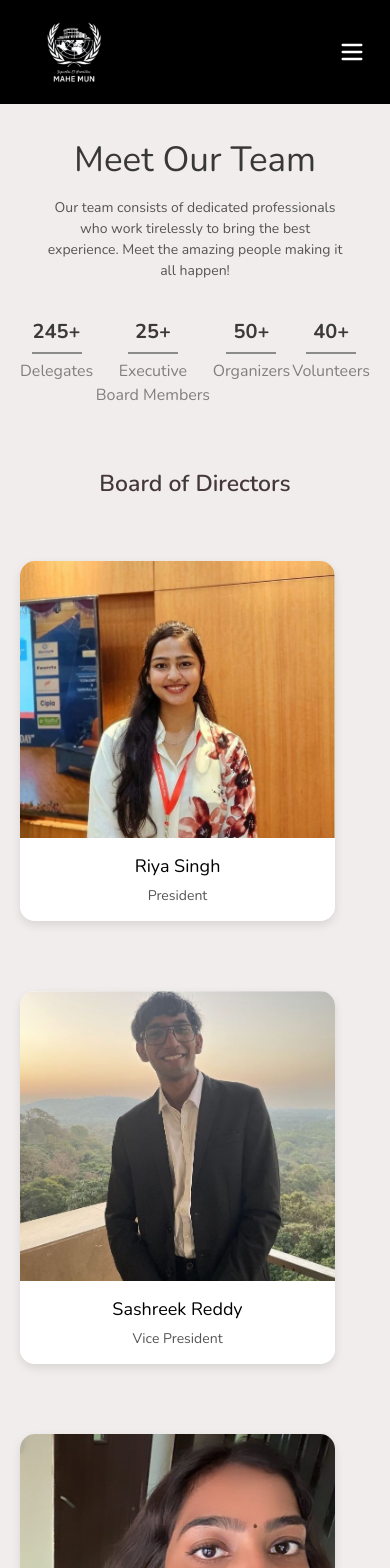
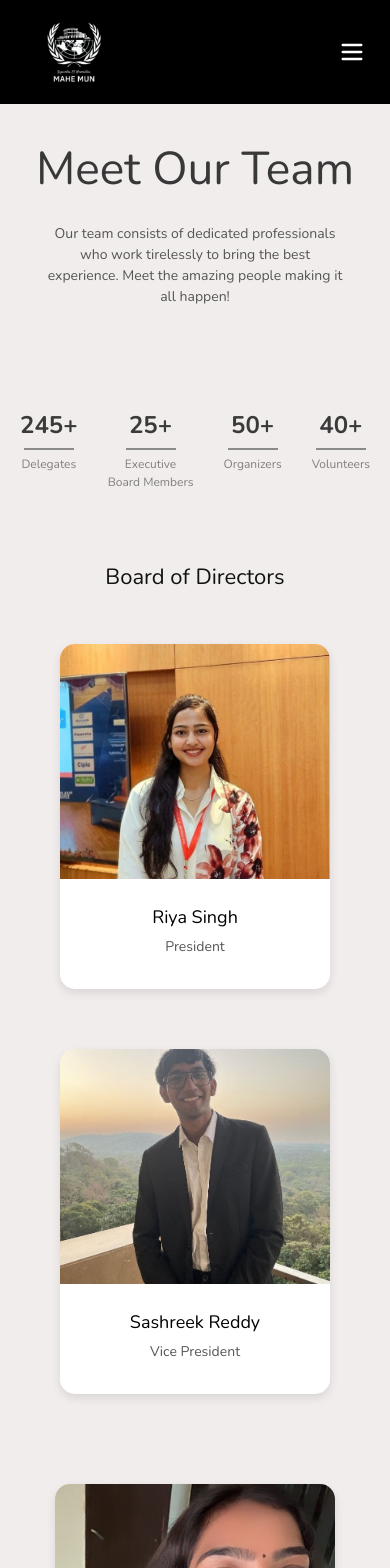
Before and after one commit to Mohak-Singhal/Mahe-Mun-2025-Website, a React (Vite) app: page /team in a window 390 px wide. Shown: the top 1568 px of the page. Built offline with nearby package versions, Linux system fonts and the light colour scheme.

Commit message:
made page responsive

```diff
--- a/src/pages/team.jsx
+++ b/src/pages/team.jsx
@@ -1,4 +1,3 @@
-
 import React, { useEffect, useRef, useState } from "react";
 import { Linkedin } from "lucide-react";
 import "../styles/team.css";
@@ -27,7 +26,6 @@ const Team = () => {
     const [visibleCards, setVisibleCards] = useState([]);
     const [counts, setCounts] = useState(stats.map(() => 0));
     const observerRef = useRef(null);
-
 
     useEffect(() => {
         observerRef.current = new IntersectionObserver(
@@ -72,9 +70,6 @@ const Team = () => {
                     <h1 className="heading">Meet Our Team</h1>
                     <div className="divider"></div>
                 </div>
-
-                {}
-
                 <p className="description">
                     Our team consists of dedicated professionals who work tirelessly to bring the best
                     experience. Meet the amazing people making it all happen!
@@ -88,10 +83,9 @@ const Team = () => {
                             <p>{stat.label}</p>
                         </div>
                     ))}
-                    </div>
+            </div>
 
-            {}
-            <h2 class="board_heading">Board of Directors</h2>
+            <h2 className="board_heading">Board of Directors</h2>
             <div className="first-row">
                 {teamMembers.slice(0, 2).map((member, index) => (
                     <div
@@ -112,7 +106,6 @@ const Team = () => {
                 ))}
             </div>
 
-            {}
             <div className="grid-container">
                 {teamMembers.slice(2).map((member, index) => (
                     <div
@@ -133,8 +126,8 @@ const Team = () => {
                 ))}
             </div>
         </div>
-        <Footer/>
-        </>
+        <Footer />
+      </>
     );
 };
 
--- a/src/styles/team.css
+++ b/src/styles/team.css
@@ -1,4 +1,3 @@
-/* Global Styles */
 body {
     font-family: "Nunito", sans-serif;
     font-optical-sizing: auto;
@@ -10,9 +9,8 @@ body {
 
 .header-container {
     display: flex;
-    flex-direction: column;
     align-items: center;
-    justify-content: center;
+    justify-content: space-between;
     max-width: 1100px;
     margin: 0 auto;
     padding: 20px 0;
@@ -23,14 +21,20 @@ body {
     font-weight: 300;
     color: #393838;
     margin-left: 70px;
+    text-align: center;
 }
 
 .description {
     max-width: 400px;
     font-size: 14px;
     color: #555;
+    text-align: right;
+}
+
+h2 {
     text-align: center;
-    margin-top: 15px;
+    font-size: 22px;
+    margin-top: 70px;
 }
 
 .team-container {
@@ -43,19 +47,21 @@ body {
 }
 
 .team-member {
+    flex: 1 1 250px;
+    max-width: 300px;
     overflow: hidden;
     border-radius: 15px;
     box-shadow: 0px 4px 10px rgba(0, 0, 0, 0.1);
     transition: transform 0.3s ease-in-out;
-    width: 100%;
-    max-width: 250px; /* Set a max-width to keep images from becoming too large */
     background: white;
     text-align: center;
+    position: relative;
 }
 
 .image-container {
     width: 100%;
-    overflow: hidden;
+    display: flex;
+    justify-content: center;
     position: relative;
 }
 
@@ -63,11 +69,11 @@ body {
     width: 100%;
     height: 300px;
     object-fit: cover;
-    transition: transform 0.3s ease-in-out;
+    transition: transform 0.3s ease-in-out, opacity 0.3s ease-in-out;
 }
 
 .team-member:hover .image-container img {
-    transform: scale(1.1);
+    transform: scale(1.05);
 }
 
 .linkedin-icon {
@@ -106,7 +112,41 @@ body {
     margin: 5px 0;
 }
 
-/* Stats Section Styles */
+.first-row {
+    display: flex;
+    justify-content: center;
+    gap: 50px;
+    margin-top: 50px;
+    margin-bottom: 80px;
+}
+
+.grid-container {
+    display: flex;
+    flex-wrap: wrap;
+    justify-content: center;
+    gap: 50px;
+    max-width: 900px;
+    margin: 0 auto;
+    margin-top: 60px;
+}
+
+.image-container img {
+    width: 100%;
+    height: 250px;
+    object-fit: cover;
+}
+
+.first-row .team-member {
+    width: 270px;
+    height: 320px;
+}
+
+.grid-container .team-member {
+    width: 250px;
+    height: 340px;
+    margin-bottom: 60px;
+}
+
 .stats-container {
     display: flex;
     justify-content: center;
@@ -136,91 +176,99 @@ body {
     color: #807f7f;
 }
 
-/* Mobile View Adjustments */
 @media (max-width: 768px) {
     .header-container {
+        display: flex;
+        flex-direction: column;
         padding: 10px;
     }
 
     .heading {
-        font-size: 35px; /* Increased font size for mobile */
-        margin: 0;
-        text-align: center; /* Center the heading */
+        font-size: 46px;
+        font-weight: 300;
+        color: #393838;
+        margin-left: 0;
+        margin-right: 0;
+        text-align: center;
+        width: 100%;
     }
 
+
     .description {
+        font-size: 14px;
+        color: #555;
+        text-align: center;
         max-width: 90%;
-        font-size: 14px;
-        text-align: center;
-        margin: 10px auto;
+        margin: 0 auto;
     }
 
-    /* Team member flexbox layout for mobile view */
     .team-container {
-        flex-direction: column; /* Stack team members vertically */
-        align-items: center; /* Center them horizontally */
-        gap: 60px; /* Increased gap between images */
+        display: flex;
+        flex-direction: column;
+        align-items: center;
+        width: 100%;
+        margin-top: 20px;
     }
 
-    /* Team member block styles */
     .team-member {
-        width: 90% !important; /* Full width in mobile view */
-        max-width: none; /* Remove max-width for mobile view */
-        margin-bottom: 70px; /* Space between team members */
+        width: 100%;
+        max-width: 280px;
+        display: flex;
+        flex-direction: column;
+        align-items: center;
+        margin-bottom: 10px;
+    }
+
+    .image-container {
+        display: flex;
+        justify-content: center;
+        width: 100%;
+        margin-bottom: 10px;
     }
 
     .image-container img {
-        height: auto; /* Maintain aspect ratio */
-        max-height: 300px;
+        width: 100%;
+        height: 235px;
+        object-fit: cover;
     }
 
-    /* Stats Section */
     .stats-container {
+        display: flex;
         flex-direction: row;
-        gap: 2px;
-     }
+        justify-content: center;
+        gap: 30px;
+        width: 100%;
+        margin-top: 20px;
+    }
 
     .stat {
         text-align: center;
-
     }
 
-    .stat h2 {
-        font-size: 20px;
+    .stats-container .stat h2 {
+        font-size: 24px;
     }
-    .board_heading{
-        margin-top: 60px;
-        text-align: center;
-        font-size: 23px;
-        color: #443838;
-        font-weight: 600;
-        margin-bottom: 60px;
+
+    .stats-container .stat p {
+        font-size: 12px;
     }
-    .underline {
-        width: 50px;
-        height: 2px;
-        background-color: rgb(140, 139, 139);
-        margin: 5px auto;
+
+    .first-row {
+        display: flex;
+        flex-direction: column;
+        align-items: center;
+        width: 100%;
+        height: 760px;
     }
-}
-@keyframes fadeIn {
-    from {
+
+    .team-member img {
         opacity: 0;
-        transform: translateY(30px);
+        transform: translateY(20px);
+        transition: opacity 0.5s, transform 0.5s;
     }
-    to {
+
+    .team-member.visible img {
         opacity: 1;
         transform: translateY(0);
     }
 }
-
-.team-member {
-    opacity: 0; /* Initially hidden */
-    transform: translateY(30px);
-    transition: opacity 0.6s ease-out, transform 0.6s ease-out;
-}
-
-.team-member.visible {
-    opacity: 1;
-    transform: translateY(0);
-}
```
